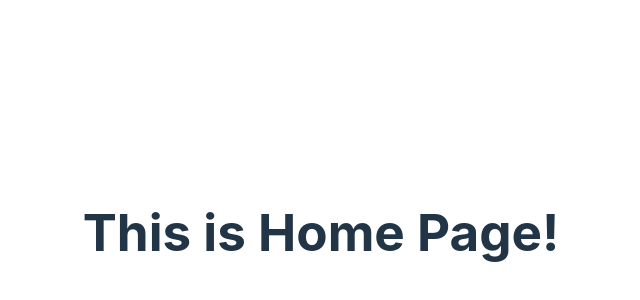
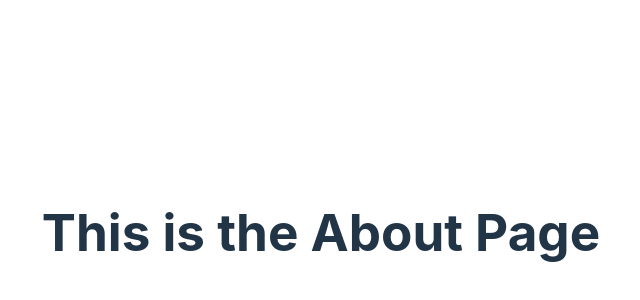
Before and after one commit to mcvetkovic807/react-create-host-fullstack-website, a React (Vite) app in the folder front-end/: page /about in a window 1280 px wide. Shown: the part 168-468 px from the top of the page, without its empty margins (319-959 px from the left). Built offline with nearby package versions, Linux system fonts and the light colour scheme.

Commit message:
01_04b Routes added

```diff
--- a/front-end/package.json
+++ b/front-end/package.json
@@ -11,7 +11,8 @@
   },
   "dependencies": {
     "react": "^18.3.1",
-    "react-dom": "^18.3.1"
+    "react-dom": "^18.3.1",
+    "react-router-dom": "6.4"
   },
   "devDependencies": {
     "@eslint/js": "^9.9.0",
@@ -23,6 +24,6 @@
     "eslint-plugin-react-hooks": "^5.1.0-rc.0",
     "eslint-plugin-react-refresh": "^0.4.9",
     "globals": "^15.9.0",
-    "vite": "^5.4.1"
+    "vite": "^7.3.1"
   }
 }
--- a/front-end/src/App.jsx
+++ b/front-end/src/App.jsx
@@ -1,10 +1,32 @@
+import {
+  createBrowserRouter,
+  RouterProvider
+} from "react-router-dom";
 import './App.css'
 import HomePage from "./pages/HomePage";
+import AboutPage from "./pages/AboutPage";
+import ArticlesListPage from "./pages/ArticlesList";
+import ArticlePage from "./pages/ArticlePage";
+
+const routes = [{
+  path: '/',
+  element: <HomePage />
+}, {
+  path: '/about',
+  element: <AboutPage />
+}, {
+  path: '/articles',
+  element: <ArticlesListPage />
+}, {
+  path: '/articles/individual',
+  element: <ArticlePage />
+}];
+
+const router = createBrowserRouter(routes);
 
 function App() {
-
   return (
-    <HomePage />
+    <RouterProvider router={router} />
   )
 }
 
--- /dev/null
+++ b/front-end/src/pages/AboutPage.jsx
@@ -0,0 +1,5 @@
+export default function AboutPage() {
+    return (
+        <h1>This is the About Page</h1>
+    )
+}
--- /dev/null
+++ b/front-end/src/pages/ArticlePage.jsx
@@ -0,0 +1,5 @@
+export default function ArticlePage() {
+    return (
+        <h1>This is the Article Page</h1>
+    )
+}
--- /dev/null
+++ b/front-end/src/pages/ArticlesList.jsx
@@ -0,0 +1,5 @@
+export default function ArticlesListPage() {
+    return (
+        <h1>This is the Articles List Page</h1>
+    )
+}
```
Also changed, not shown: 1 other file (tests, documents, lock files or other folders).
